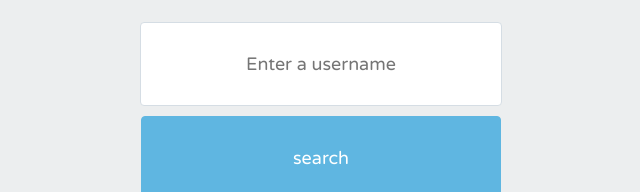
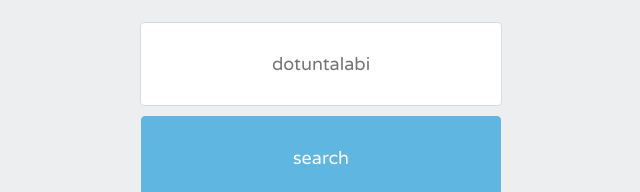
Before and after one commit to dotunt/Simple-Site-with-Node.JS, a plain HTML site: page designs/index.html in a window 1280 px wide. Shown: the part 276-468 px from the top of the page, 319-959 px from the left. Drawn offline with nearby package versions, Linux system fonts and the light colour scheme.

Commit message:
Changed Placeholder

```diff
--- a/designs/index.html
+++ b/designs/index.html
@@ -97,7 +97,7 @@
 <body><img src="http://i.imgur.com/VKKm0pn.png" alt="Magnifying Glass" id="searchIcon">
 
 <form action="/" method="POST">
-    <input type="text" placeholder="Enter a username" id="username" name="username">
+    <input type="text" placeholder="dotuntalabi" id="username" name="username">
     <input type="submit" value="search" class="button">
 </form></body>
 </html>
```
